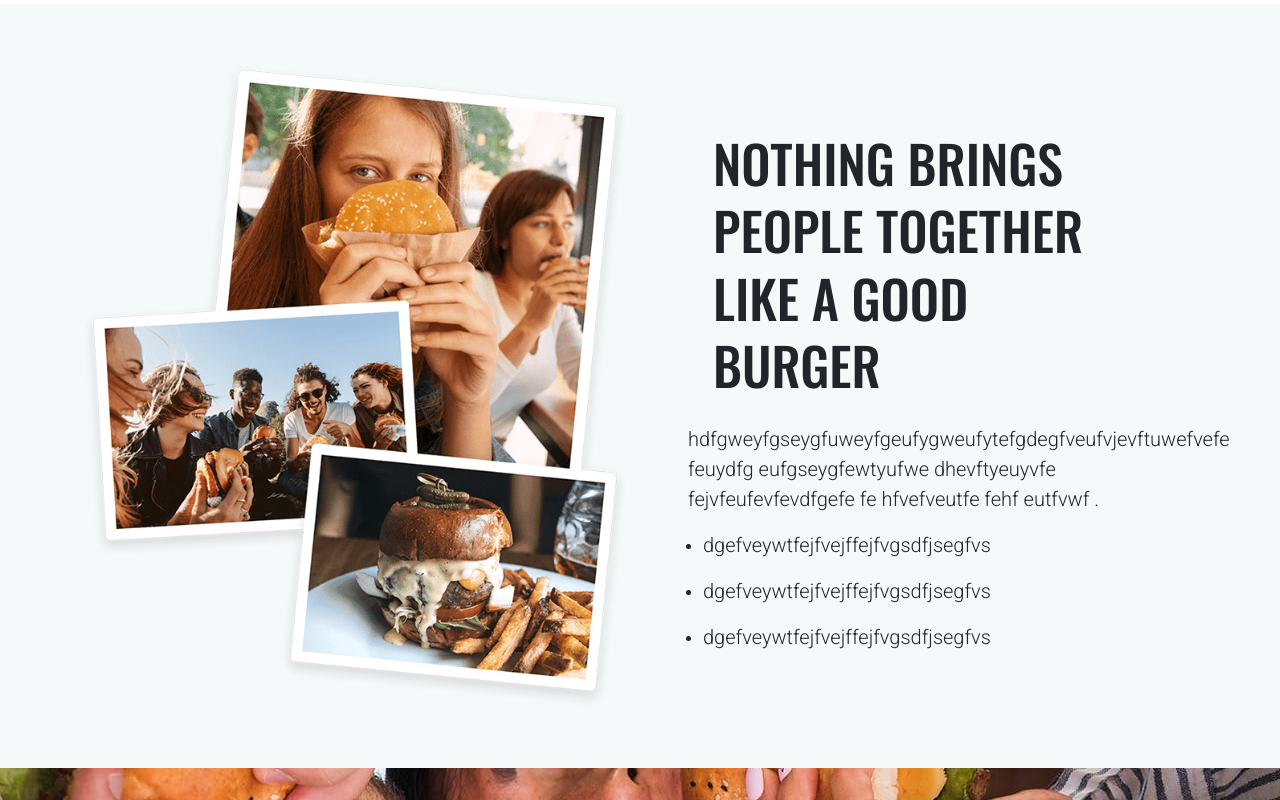
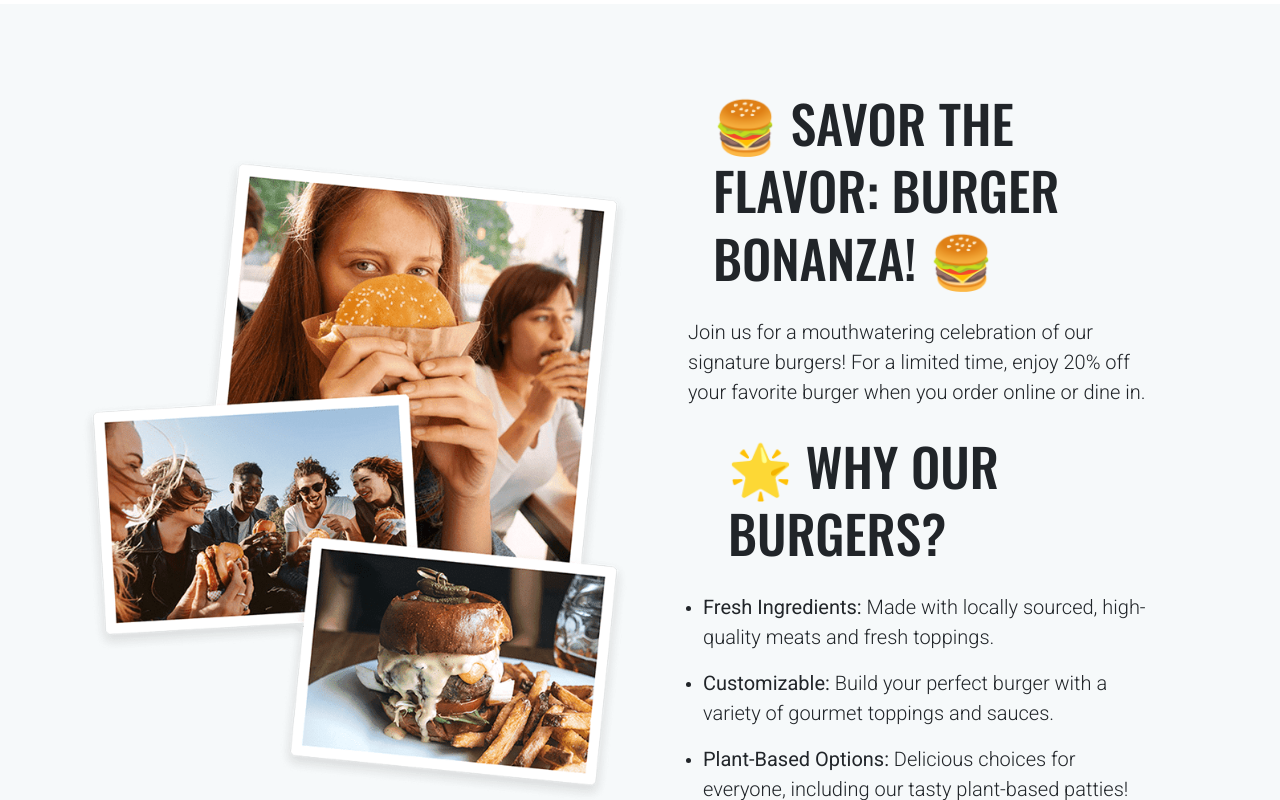
Before and after one commit to chirag-tech210/food_app, a React (Vite) app: page / in a window 1280 px wide. Shown: the part 3900-4700 px from the top of the page. Built offline with nearby package versions, Linux system fonts and the light colour scheme.

Commit message:
Update Section4.jsx

```diff
--- a/src/pages/home/Section4.jsx
+++ b/src/pages/home/Section4.jsx
@@ -12,15 +12,17 @@ function Section4() {
                 </Col>
                 <Col lg={6} className='px-5'>
                 <h2>
-                    Nothing brings people together like a good burger
+                 🍔 Savor the Flavor: Burger Bonanza! 🍔
                 </h2>
                 <p>
-                    hdfgweyfgseygfuweyfgeufygweufytefgdegfveufvjevftuwefvefe feuydfg eufgseygfewtyufwe  dhevftyeuyvfe fejvfeufevfevdfgefe fe hfvefveutfe fehf eutfvwf .
+                Join us for a mouthwatering celebration of our signature burgers! For a limited time, enjoy 20% off your favorite burger when you order online or dine in.
                 </p>
                 <ul>
-                    <li><p>dgefveywtfejfvejffejfvgsdfjsegfvs</p></li>
-                    <li><p>dgefveywtfejfvejffejfvgsdfjsegfvs</p></li>
-                    <li><p>dgefveywtfejfvejffejfvgsdfjsegfvs</p></li>
+                    <h2>🌟 Why Our Burgers?</h2>
+                    <li><p><b>Fresh Ingredients:</b> Made with locally sourced, high-quality meats and fresh toppings.</p></li>
+                    <li><p><b>Customizable:</b> Build your perfect burger with a variety of gourmet toppings and sauces.</p></li>
+                    <li><p><b>Plant-Based Options:</b> Delicious choices for everyone, including our tasty plant-based patties!</p></li>
+                    <li><p><b>🎉 Special Offer:</b> Buy any burger and get a side of our crispy fries for just <b>₹1!</b></p></li>
                 </ul>
                 </Col>
             </Row>
```
